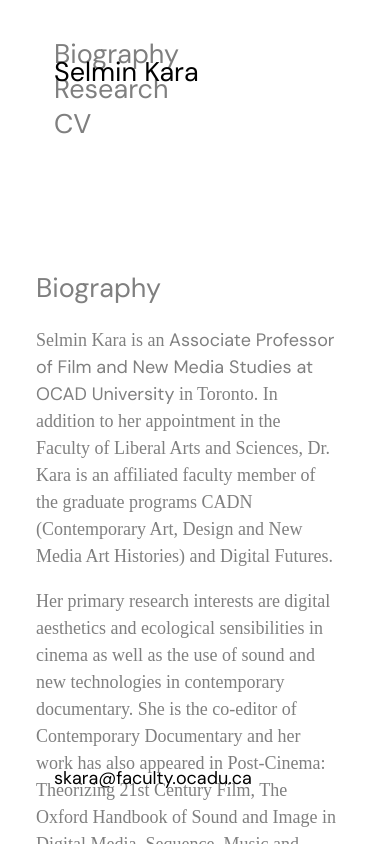
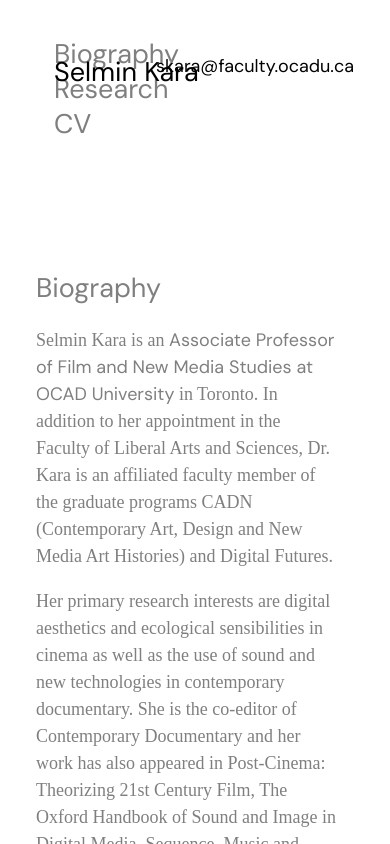
Before and after one commit to selminkara/selmin-kara, a plain HTML site: page index.html in a window 390 px wide. Drawn offline with nearby package versions, Linux system fonts and the light colour scheme; a web font is replaced by a local one.

Commit message:
Update main.css

```diff
--- a/main.css
+++ b/main.css
@@ -227,6 +227,11 @@ img.smaller {
 		position: fixed;
 	}
 
+	h3.contact {
+		top: 2rem;
+		right: 2rem;
+	}
+
 	.wrapper {
 		grid-template: 10rem 1fr / 1fr;
 	}
```
